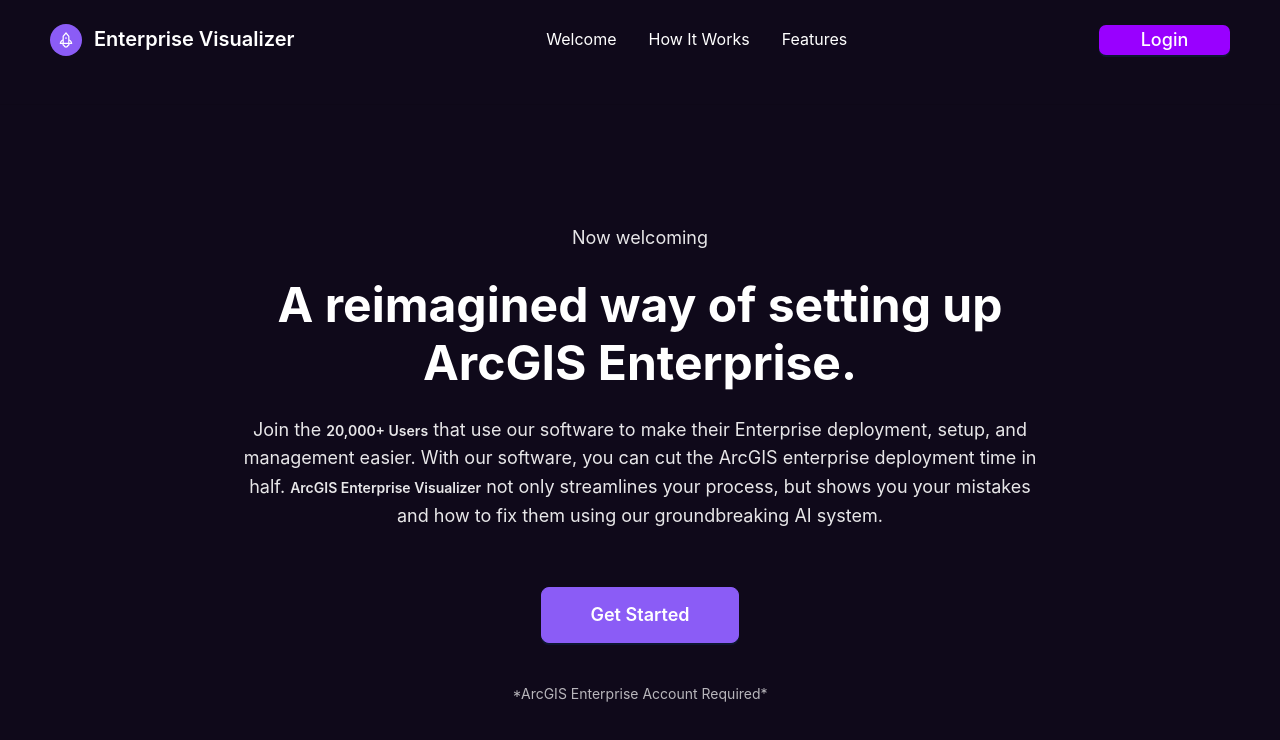
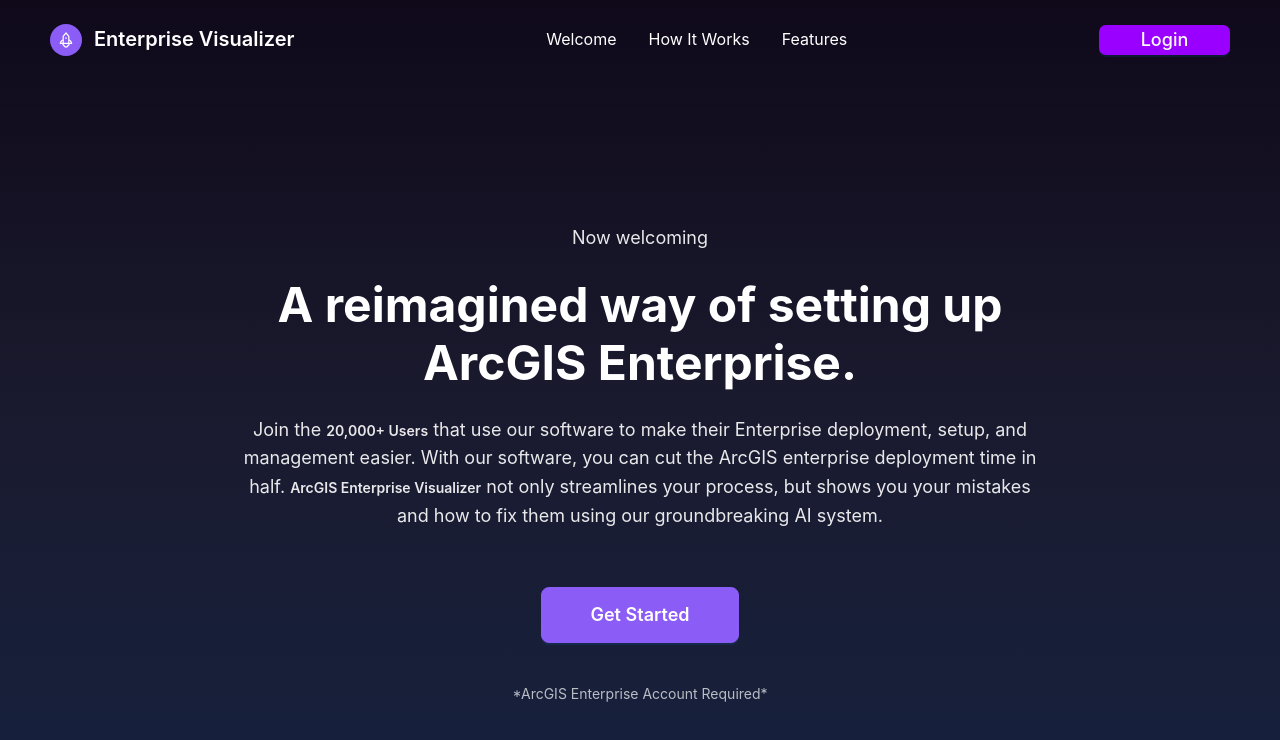
Before and after one commit to laosong-2020/ArcGISEV-Frontend, a React (Vite) app: page / in a window 1280 px wide. Shown: the top 740 px of the page. Built offline with nearby package versions, Linux system fonts and the light colour scheme.

Commit message:
added landing page

```diff
--- a/src/Components/LandingPage.tsx
+++ b/src/Components/LandingPage.tsx
@@ -9,7 +9,7 @@
   return (
     <Layout style={{
       minHeight: '100vh',
-      background: '#0F091A'
+      background: 'linear-gradient(180deg, #0F091A 0%, #1a1a2e 50%, #16213e 100%)'
     }}>
       {/* Header */}
       <Header style={{
```
